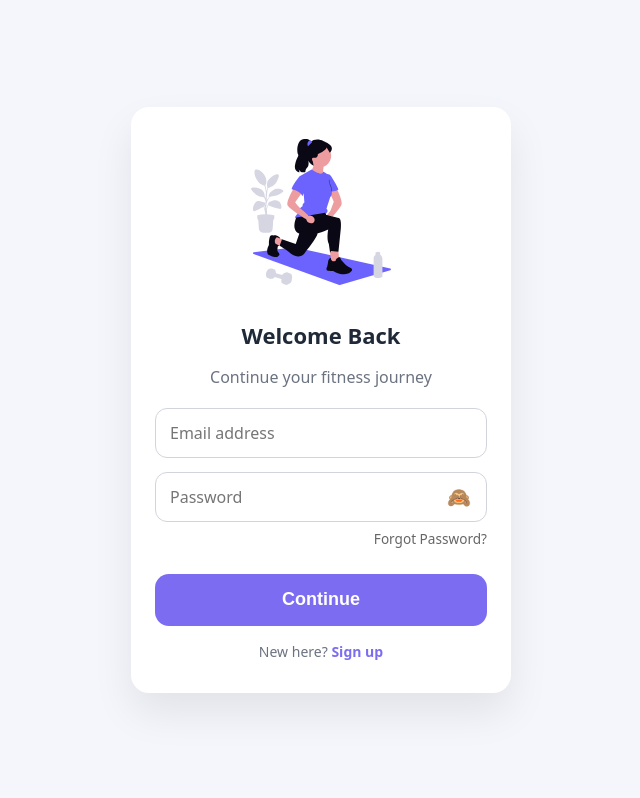
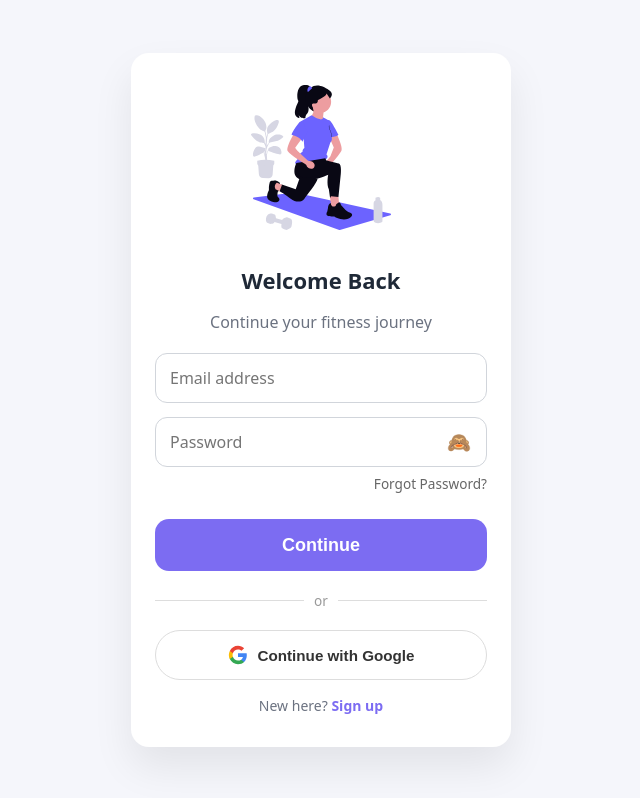
Before and after one commit to NamanChadha/SaiAerobics-Dashboard, a React (Vite) app: page /login in a window 1280 px wide. Shown: the whole page, without its empty margins (319-959 px from the left). Built offline with nearby package versions, Linux system fonts and the light colour scheme; no server answers.

Commit message:
Auth: Fix forgot-password, add Google Login (Firebase), backend sync route

```diff
--- a/package.json
+++ b/package.json
@@ -14,6 +14,7 @@
         "esbuild": "^0.27.2",
         "escalade": "^3.2.0",
         "fdir": "^6.5.0",
+        "firebase": "^12.8.0",
         "gensync": "^1.0.0-beta.2",
         "js-tokens": "^4.0.0",
         "jsesc": "^3.1.0",
--- a/src/api.js
+++ b/src/api.js
@@ -205,3 +205,13 @@ export async function resetPassword(token, password) {
   });
   return res.json();
 }
+
+// Google Auth - sync Firebase user with backend
+export async function googleAuth(userData) {
+  const res = await fetch(`${API_URL}/auth/google`, {
+    method: "POST",
+    headers: { "Content-Type": "application/json" },
+    body: JSON.stringify(userData)
+  });
+  return res.json();
+}
--- /dev/null
+++ b/src/firebase.js
@@ -0,0 +1,19 @@
+// Firebase Configuration for Google Auth
+// Replace these values with your Firebase project details
+// Get them from: Firebase Console > Project Settings > Your apps > Web app
+
+import { initializeApp } from "firebase/app";
+import { getAuth, GoogleAuthProvider } from "firebase/auth";
+
+const firebaseConfig = {
+    apiKey: import.meta.env.VITE_FIREBASE_API_KEY || "YOUR_API_KEY",
+    authDomain: import.meta.env.VITE_FIREBASE_AUTH_DOMAIN || "YOUR_AUTH_DOMAIN",
+    projectId: import.meta.env.VITE_FIREBASE_PROJECT_ID || "YOUR_PROJECT_ID",
+    storageBucket: import.meta.env.VITE_FIREBASE_STORAGE_BUCKET || "YOUR_STORAGE_BUCKET",
+    messagingSenderId: import.meta.env.VITE_FIREBASE_MESSAGING_SENDER_ID || "YOUR_MESSAGING_SENDER_ID",
+    appId: import.meta.env.VITE_FIREBASE_APP_ID || "YOUR_APP_ID"
+};
+
+const app = initializeApp(firebaseConfig);
+export const auth = getAuth(app);
+export const googleProvider = new GoogleAuthProvider();
--- a/src/pages/ForgotPassword.jsx
+++ b/src/pages/ForgotPassword.jsx
@@ -9,17 +9,31 @@ export default function ForgotPassword() {
     const [loading, setLoading] = useState(false);
     const [message, setMessage] = useState("");
     const [error, setError] = useState("");
+    const [debugLink, setDebugLink] = useState("");
 
     async function handleSubmit(e) {
         e.preventDefault();
         setLoading(true);
         setError("");
         setMessage("");
+        setDebugLink("");
+
+        // Basic email validation
+        const emailRegex = /^[^\s@]+@[^\s@]+\.[^\s@]+$/;
+        if (!emailRegex.test(email)) {
+            setError("Please enter a valid email address.");
+            setLoading(false);
+            return;
+        }
 
         try {
             const res = await forgotPassword(email);
             if (res.error) throw new Error(res.error);
             setMessage(res.message || "Check your email for the reset link!");
+            // If server returns a debug link (dev mode), display it
+            if (res.debug_link) {
+                setDebugLink(res.debug_link);
+            }
         } catch (err) {
             setError(err.message);
         } finally {
@@ -46,7 +60,17 @@ export default function ForgotPassword() {
                     {error && <p className="error">{error}</p>}
                     {message && <p className="success">{message}</p>}
 
-                    <button className="primary-btn" disabled={loading}>
+                    {/* Dev Mode: Show clickable link if email fails */}
+                    {debugLink && (
+                        <div style={{ marginTop: "15px", padding: "10px", background: "#fffbcc", borderRadius: "8px", fontSize: "0.85rem" }}>
+                            <strong>Dev Link:</strong>{" "}
+                            <a href={debugLink} style={{ color: "#0066cc", wordBreak: "break-all" }}>
+                                {debugLink}
+                            </a>
+                        </div>
+                    )}
+
+                    <button className="primary-btn" disabled={loading} style={{ marginTop: "20px" }}>
                         {loading ? <span className="spinner" /> : "Send Reset Link"}
                     </button>
                 </form>
--- a/src/pages/Login.jsx
+++ b/src/pages/Login.jsx
@@ -2,7 +2,9 @@ import { useState } from "react";
 import { useNavigate } from "react-router-dom";
 import "../styles/auth.css";
 import workout from "../assets/workout.svg";
-import { login } from "../api";
+import { login, googleAuth } from "../api";
+import { auth, googleProvider } from "../firebase";
+import { signInWithPopup } from "firebase/auth";
 
 export default function Login() {
   const navigate = useNavigate();
@@ -10,6 +12,7 @@ export default function Login() {
   const [email, setEmail] = useState("");
   const [password, setPassword] = useState("");
   const [loading, setLoading] = useState(false);
+  const [googleLoading, setGoogleLoading] = useState(false);
   const [error, setError] = useState("");
   const [success, setSuccess] = useState(false);
   const [showPassword, setShowPassword] = useState(false);
@@ -43,6 +46,45 @@ export default function Login() {
     }
   }
 
+  async function handleGoogleLogin() {
+    setError("");
+    setGoogleLoading(true);
+
+    try {
+      const result = await signInWithPopup(auth, googleProvider);
+      const user = result.user;
+
+      // Send user data to backend to sync/create account
+      const data = await googleAuth({
+        email: user.email,
+        name: user.displayName,
+        uid: user.uid,
+        photoURL: user.photoURL
+      });
+
+      if (data.error) throw new Error(data.error);
+
+      localStorage.setItem("token", data.token);
+      localStorage.setItem("user_name", data.name);
+      localStorage.setItem("user_role", data.role);
+
+      setSuccess(true);
+
+      setTimeout(() => {
+        if (data.role === "admin") {
+          navigate("/admin");
+        } else {
+          navigate("/dashboard");
+        }
+      }, 700);
+    } catch (err) {
+      console.error("Google Login Error:", err);
+      setError(err.message || "Google login failed. Please try again.");
+    } finally {
+      setGoogleLoading(false);
+    }
+  }
+
   return (
     <div className="auth-page fade-in">
       <div className={`auth-card ${error ? "shake" : ""}`}>
@@ -55,7 +97,7 @@ export default function Login() {
           placeholder="Email address"
           value={email}
           onChange={e => setEmail(e.target.value)}
-          disabled={loading}
+          disabled={loading || googleLoading}
         />
 
         <div style={{ position: "relative", marginBottom: "15px" }}>
@@ -64,7 +106,7 @@ export default function Login() {
             placeholder="Password"
             value={password}
             onChange={e => setPassword(e.target.value)}
-            disabled={loading}
+            disabled={loading || googleLoading}
             style={{ width: "100%", marginBottom: 0 }}
           />
           <button
@@ -94,8 +136,52 @@ export default function Login() {
 
         {error && <p className="error">{error}</p>}
 
-        <button className="primary-btn" onClick={handleLogin} disabled={loading}>
+        <button className="primary-btn" onClick={handleLogin} disabled={loading || googleLoading}>
           {loading ? <span className="spinner" /> : "Continue"}
+        </button>
+
+        {/* Divider */}
+        <div style={{ display: "flex", alignItems: "center", margin: "20px 0", gap: "10px" }}>
+          <div style={{ flex: 1, height: "1px", background: "#ddd" }}></div>
+          <span style={{ color: "#999", fontSize: "0.85rem" }}>or</span>
+          <div style={{ flex: 1, height: "1px", background: "#ddd" }}></div>
+        </div>
+
+        {/* Google Login Button */}
+        <button
+          className="google-btn"
+          onClick={handleGoogleLogin}
+          disabled={loading || googleLoading}
+          style={{
+            width: "100%",
+            padding: "14px",
+            borderRadius: "50px",
+            border: "1px solid #ddd",
+            background: "#fff",
+            display: "flex",
+            alignItems: "center",
+            justifyContent: "center",
+            gap: "10px",
+            cursor: "pointer",
+            fontWeight: "600",
+            fontSize: "0.95rem",
+            color: "#333",
+            transition: "all 0.2s"
+          }}
+        >
+          {googleLoading ? (
+            <span className="spinner" />
+          ) : (
+            <>
+              <svg width="20" height="20" viewBox="0 0 24 24">
+                <path fill="#4285F4" d="M22.56 12.25c0-.78-.07-1.53-.2-2.25H12v4.26h5.92c-.26 1.37-1.04 2.53-2.21 3.31v2.77h3.57c2.08-1.92 3.28-4.74 3.28-8.09z" />
+                <path fill="#34A853" d="M12 23c2.97 0 5.46-.98 7.28-2.66l-3.57-2.77c-.98.66-2.23 1.06-3.71 1.06-2.86 0-5.29-1.93-6.16-4.53H2.18v2.84C3.99 20.53 7.7 23 12 23z" />
+                <path fill="#FBBC05" d="M5.84 14.09c-.22-.66-.35-1.36-.35-2.09s.13-1.43.35-2.09V7.07H2.18C1.43 8.55 1 10.22 1 12s.43 3.45 1.18 4.93l2.85-2.22.81-.62z" />
+                <path fill="#EA4335" d="M12 5.38c1.62 0 3.06.56 4.21 1.64l3.15-3.15C17.45 2.09 14.97 1 12 1 7.7 1 3.99 3.47 2.18 7.07l3.66 2.84c.87-2.6 3.3-4.53 6.16-4.53z" />
+              </svg>
+              Continue with Google
+            </>
+          )}
         </button>
 
         {success && <p className="success">Login successful ✓</p>}
```
Also changed, not shown: 2 other files (tests, documents, lock files or other folders).
